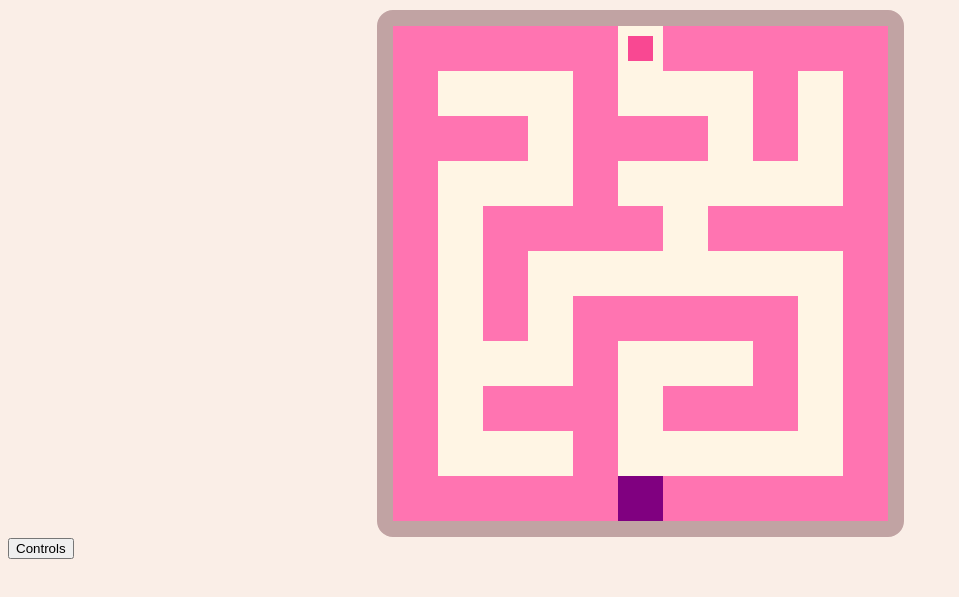
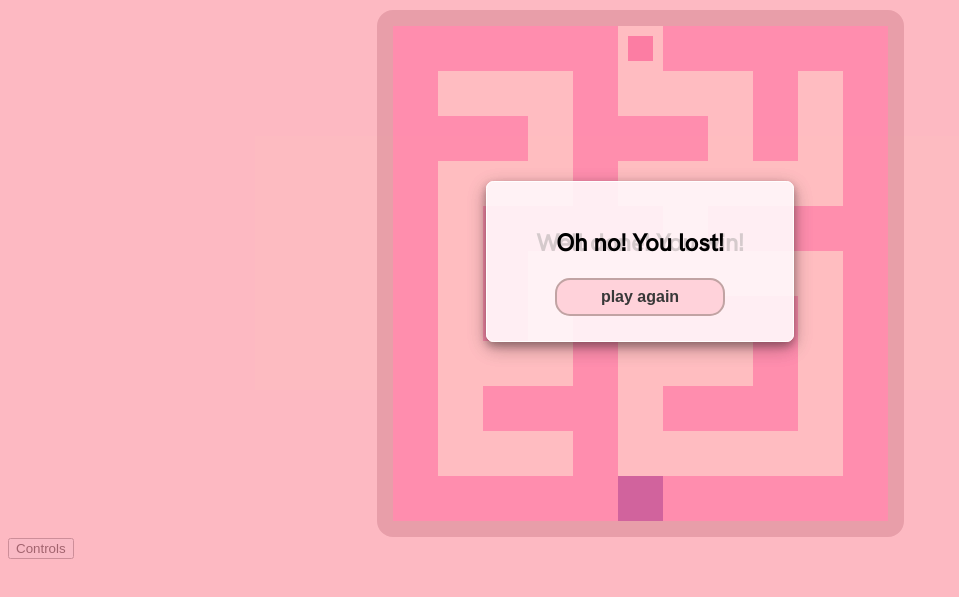
Before and after one commit to xiacodes/pinki-maze-games, a plain HTML site: page index.html in a window 1280 px wide. Shown: the part 119-716 px from the top of the page, without its empty margins (0-959 px from the left). Drawn offline with Linux system fonts and the light colour scheme.

Commit message:
🎮 Added some modals

```diff
--- a/assets/script.js
+++ b/assets/script.js
@@ -81,6 +81,7 @@ document.onkeydown = function (e) {
 		player.y++;
 	}
 
+	// When the player reaches the end
 	if (player.y === maze1.exitY && player.x === maze1.exitX) {
 		ctx.clearRect(0, 0, canvas.width, canvas.height);
 		alert("Well done!");
--- a/assets/style.css
+++ b/assets/style.css
@@ -26,3 +26,65 @@ h1 {
 	justify-content: center;
 	align-items: center;
 }
+
+/* MODALS */
+.modal {
+	/* display: none; */
+	position: fixed;
+	z-index: 1;
+	padding-top: 300px;
+	left: 0;
+	top: 0;
+	width: 100%;
+	height: 100%;
+	overflow: auto;
+	margin: 0 auto;
+	justify-content: center;
+	align-items: center;
+	background: rgba(255, 157, 173, 0.397);
+}
+.mod-container {
+	position: relative;
+	background-color: #ffffffb9;
+	margin: auto;
+	padding: 25px;
+	border-radius: 7.5px;
+	border: 1px solid #ffffff;
+	width: 20%;
+	box-shadow: 0 4px 8px 0 rgba(0, 0, 0, 0.2), 0 6px 20px 0 rgba(0, 0, 0, 0.19);
+	display: flex;
+	flex-direction: column;
+	justify-content: center;
+	align-items: center;
+	/* Animation */
+	animation-name: goUp;
+	animation-duration: 0.9s;
+}
+.rounded {
+	border-radius: 15px;
+	padding: 8px 10px;
+	text-align: center;
+	border: 2px solid #c1a3a3;
+	font-size: 1em;
+}
+.btn {
+	background-color: rgb(255, 210, 218);
+	font-weight: bold;
+	color: #383838;
+	width: 170px;
+}
+.btn:hover {
+	background-color: rgb(243, 141, 160);
+	cursor: pointer;
+}
+/* Some Animation for the modals */
+@keyframes goUp {
+	from {
+		top: -300px;
+		opacity: 0;
+	}
+	to {
+		top: 0;
+		opacity: 1;
+	}
+}
--- a/index.html
+++ b/index.html
@@ -16,8 +16,31 @@
 			<canvas id="maze" width="495" height="495"></canvas>
 		</div>
 		<div class="button-container">
-			<button class="button" id="controsBtn">Controls</button>
+			<button class="button" id="controsBtn" class="btn">Controls</button>
 		</div>
+
+		<!-- Modal -->
+		<!-- You Win Modal -->
+		<div id="yesModal" class="modal">
+			<div class="mod-container">
+				<h2 class="game-title">Well done! You win!</h2>
+				<div class="center">
+					<button class="rounded btn pa-btn">play again</button>
+				</div>
+			</div>
+		</div>
+		<!-- End of you win modal-->
+
+		<!-- You Lose Modal -->
+		<div id="noModal" class="modal">
+			<div class="mod-container">
+				<h2 class="game-title">Oh no! You lost!</h2>
+				<div class="center">
+					<button class="rounded btn pa-btn">play again</button>
+				</div>
+			</div>
+		</div>
+		<!-- End of you win modal-->
 		<script src="assets/script.js"></script>
 	</body>
 </html>
```
